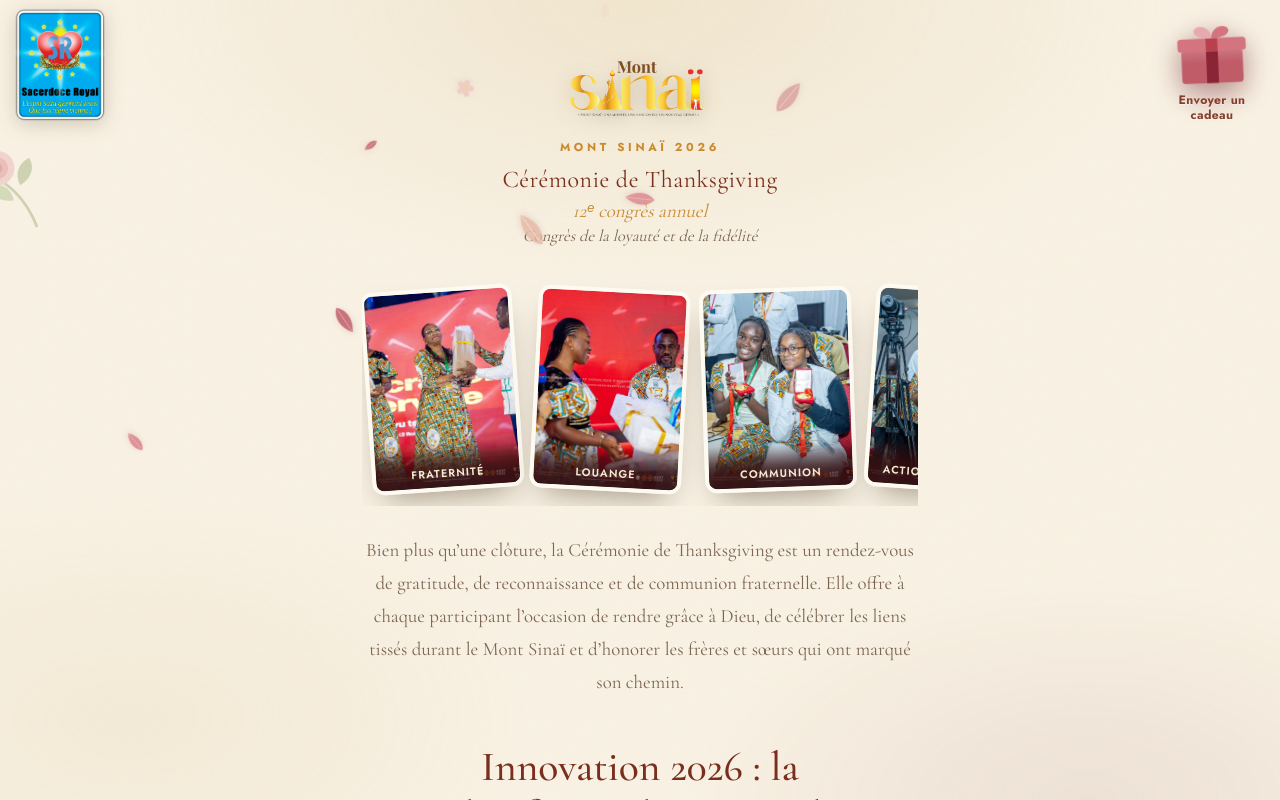
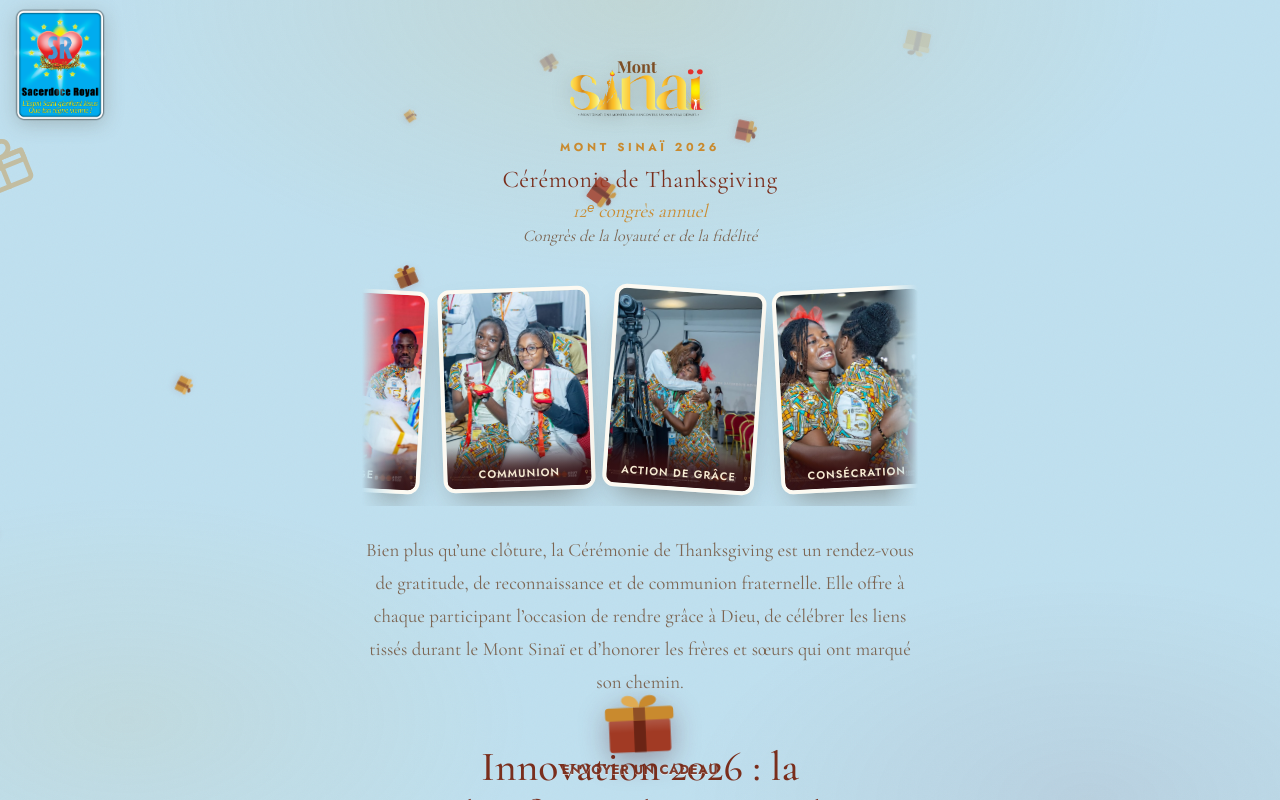
Before and after one commit to Sminth/pain2vie, a Next.js app: page / in a window 1280 px wide. Built offline with nearby package versions, Linux system fonts and the light colour scheme.

Commit message:
animation css sinai

```diff
--- a/app/globals.css
+++ b/app/globals.css
@@ -1,8 +1,8 @@
 :root {
   /* palette Mont Sinaï : or/ambré de la montagne, brun du texte "Mont",
    * rouge de la flamme — avec une touche de bleu du logo Sacerdoce Royal. */
-  --paper: #f9f2e4;
-  --paper-2: #f2e6cd;
+  --paper: #bfe0ef;
+  --paper-2: #a7cfe3;
   --card-face: #fdf9ef;
   --ink: #3d2b1f;
   --ink-soft: #7c6552;
@@ -139,6 +139,13 @@
   box-shadow:
     0 20px 40px -12px rgba(72, 16, 25, 0.6),
     inset 0 1px 0 rgba(255, 255, 255, 0.18);
+}
+
+.feast-gift-cta {
+  display: inline-flex;
+  align-items: center;
+  gap: 10px;
+  text-decoration: none;
 }
 
 .ghost {
@@ -934,7 +941,7 @@
 .feast-inner {
   max-width: 600px;
   margin: 0 auto;
-  padding: clamp(46px, 8vh, 76px) 22px calc(46px + env(safe-area-inset-bottom));
+  padding: clamp(46px, 8vh, 76px) 22px calc(140px + env(safe-area-inset-bottom));
   display: flex;
   flex-direction: column;
   align-items: center;
@@ -1009,14 +1016,31 @@
 .feast-cards {
   width: 100%;
   margin: 34px 0 10px;
+  overflow: hidden;
+  padding: 8px 0 16px;
+  -webkit-mask-image: linear-gradient(90deg, transparent, #000 6%, #000 94%, transparent);
+  mask-image: linear-gradient(90deg, transparent, #000 6%, #000 94%, transparent);
+}
+
+.feast-cards-track {
   display: flex;
   align-items: flex-start;
   gap: clamp(10px, 3vw, 16px);
-  overflow-x: auto;
-  overflow-y: visible;
-  padding: 8px 4px 16px;
-  scroll-snap-type: x proximity;
-  -webkit-overflow-scrolling: touch;
+  width: max-content;
+  animation: feast-cards-scroll 32s linear infinite;
+}
+
+.feast-cards:hover .feast-cards-track {
+  animation-play-state: paused;
+}
+
+@keyframes feast-cards-scroll {
+  from {
+    transform: translateX(0);
+  }
+  to {
+    transform: translateX(-50%);
+  }
 }
 
 .feast-card {
@@ -1034,7 +1058,6 @@
   transform: rotate(var(--rot, 0deg));
   transition: transform 0.35s cubic-bezier(0.22, 1, 0.36, 1);
   cursor: pointer;
-  scroll-snap-align: center;
   -webkit-tap-highlight-color: transparent;
 }
 
@@ -1550,6 +1573,7 @@
   position: absolute;
   z-index: 0;
   opacity: 0.4;
+  color: var(--gold);
   pointer-events: none;
 }
 
@@ -1813,7 +1837,7 @@
   position: absolute;
   inset: 4px 8px;
   border-radius: 50%;
-  background: radial-gradient(circle, rgba(192, 91, 104, 0.5), transparent 70%);
+  background: radial-gradient(circle, rgba(161, 58, 36, 0.45), transparent 70%);
   filter: blur(5px);
   z-index: -1;
 }
@@ -1831,6 +1855,34 @@
   text-align: center;
   line-height: 1.2;
   text-shadow: 0 1px 0 rgba(255, 255, 255, 0.6);
+}
+
+/* variante « en ligne » : le même bouton animé, mais fixé en permanence en
+ * bas de l'écran — il reste visible pendant tout le défilement de la page. */
+.gift-trigger--inline {
+  position: fixed;
+  top: auto;
+  right: auto;
+  left: 50%;
+  bottom: max(16px, calc(env(safe-area-inset-bottom) + 10px));
+  transform: translateX(-50%);
+  width: auto;
+  z-index: 25;
+  padding: 6px 12px;
+}
+
+.gift-trigger--inline:hover {
+  transform: translateX(-50%) translateY(-2px);
+}
+
+.gift-trigger--inline .gift-trigger-box {
+  transform: scale(1.1);
+}
+
+.gift-trigger--inline .gift-trigger-label {
+  font-size: 0.82rem;
+  letter-spacing: 0.05em;
+  text-transform: uppercase;
 }
 
 .gift-close {
--- a/components/Experience.tsx
+++ b/components/Experience.tsx
@@ -7,7 +7,6 @@
 import BibleReveal from "./BibleReveal";
 import LightReveal from "./LightReveal";
 import IntroFeast from "./IntroFeast";
-import GiftTrigger from "./gift/GiftTrigger";
 
 const STORAGE_KEY = "saintete-famille-drawn";
 const TOTAL = CARDS.length;
@@ -50,7 +49,6 @@
   return (
     <main className="stage">
       <div className="grain" />
-      <GiftTrigger />
       <AnimatePresence mode="wait">
         {phase === "intro" && <IntroFeast key="intro" onStart={() => draw()} />}
         {phase === "reveal" && card && (
--- /dev/null
+++ b/components/GiftShower.tsx
@@ -0,0 +1,99 @@
+"use client";
+
+import { motion } from "framer-motion";
+
+/* Pluie de petits cadeaux — remplace la pluie de pétales sur l'accueil. */
+
+const GIFT_COLORS: Array<[string, string, string]> = [
+  ["#a13a24", "#6b2415", "#c98a2e"], // boîte, ruban, nœud
+  ["#c98a2e", "#8f4f26", "#e0ab52"],
+  ["#8f4f26", "#6b2415", "#c98a2e"],
+];
+
+function GiftGlyph({ colors }: { colors: [string, string, string] }) {
+  const [box, ribbon, bow] = colors;
+  return (
+    <svg viewBox="0 0 24 22" width="100%" height="100%" aria-hidden>
+      <rect x="3" y="9" width="18" height="11" rx="1.4" fill={box} />
+      <rect x="10" y="9" width="4" height="11" fill={ribbon} />
+      <rect x="2" y="5.5" width="20" height="4" rx="1.4" fill={bow} />
+      <rect x="10" y="5.5" width="4" height="4" fill={ribbon} />
+      <path d="M12 5.5C12 2.5 9 1 7 2.2c-1.6 1-.8 3.4 5 3.3Z" fill={bow} />
+      <path d="M12 5.5C12 2.5 15 1 17 2.2c1.6 1 .8 3.4-5 3.3Z" fill={ribbon} />
+    </svg>
+  );
+}
+
+const BURST = Array.from({ length: 40 }, (_, i) => {
+  const ang = i * 137.5 * (Math.PI / 180);
+  const R = 110 + (i % 9) * 46;
+  return {
+    dx: Math.cos(ang) * R,
+    dy: Math.sin(ang) * R * 0.72 + 120 + (i % 7) * 46,
+    rot: (i % 2 ? 1 : -1) * (110 + (i % 8) * 34),
+    scale: 0.6 + (i % 5) * 0.12,
+    dur: 2 + (i % 8) * 0.18,
+    delay: (i % 12) * 0.04,
+    size: 16 + (i % 5) * 6,
+    colors: GIFT_COLORS[i % GIFT_COLORS.length],
+  };
+});
+
+const AMBIENT = Array.from({ length: 14 }, (_, i) => ({
+  left: (i * 6.9 + (i % 4) * 7) % 100,
+  drift: 18 + (i % 5) * 12,
+  r0: i * 24,
+  r1: i * 24 + (i % 2 ? 200 : -200),
+  dur: 9 + (i % 6) * 1.6,
+  delay: (i % 14) * 0.6,
+  size: 14 + (i % 4) * 6,
+  colors: GIFT_COLORS[i % GIFT_COLORS.length],
+}));
+
+export default function GiftShower() {
+  return (
+    <div className="petals" aria-hidden>
+      {BURST.map((g, i) => (
+        <motion.span
+          key={`b${i}`}
+          className="petal petal--burst"
+          style={{ width: g.size, height: g.size }}
+          initial={{ x: 0, y: 0, rotate: 0, scale: 0.2, opacity: 0 }}
+          animate={{
+            x: g.dx,
+            y: g.dy,
+            rotate: g.rot,
+            scale: g.scale,
+            opacity: [0, 1, 1, 0],
+          }}
+          transition={{ duration: g.dur, delay: g.delay, ease: [0.16, 0.6, 0.3, 1] }}
+        >
+          <GiftGlyph colors={g.colors} />
+        </motion.span>
+      ))}
+
+      {AMBIENT.map((g, i) => (
+        <motion.span
+          key={`a${i}`}
+          className="petal"
+          style={{ left: `${g.left}%`, width: g.size, height: g.size }}
+          initial={{ y: "-12vh", rotate: g.r0, opacity: 0 }}
+          animate={{
+            y: "116vh",
+            x: [0, g.drift, -g.drift, 0],
+            rotate: [g.r0, g.r1],
+            opacity: [0, 0.9, 0.9, 0],
+          }}
+          transition={{
+            y: { duration: g.dur, delay: g.delay, repeat: Infinity, ease: "linear" },
+            rotate: { duration: g.dur, delay: g.delay, repeat: Infinity, ease: "linear" },
+            x: { duration: g.dur * 0.9, delay: g.delay, repeat: Infinity, ease: "easeInOut" },
+            opacity: { duration: g.dur, delay: g.delay, repeat: Infinity, ease: "easeInOut" },
+          }}
+        >
+          <GiftGlyph colors={g.colors} />
+        </motion.span>
+      ))}
+    </div>
+  );
+}
--- a/components/IntroFeast.tsx
+++ b/components/IntroFeast.tsx
@@ -2,8 +2,9 @@
 
 import { useEffect, useRef, useState } from "react";
 import { AnimatePresence, motion } from "framer-motion";
-import { ChapelOrnament } from "./icons";
-import RosePetals, { PotButtonContent, RoseSprig } from "./flowers";
+import { ChapelOrnament, GiftIcon } from "./icons";
+import GiftShower from "./GiftShower";
+import GiftTrigger from "./gift/GiftTrigger";
 
 const easeOut = [0.22, 1, 0.36, 1] as const;
 
@@ -69,29 +70,14 @@
   );
 }
 
-export default function IntroFeast({ onStart }: { onStart: () => void }) {
+export default function IntroFeast(_props: { onStart: () => void }) {
   const scrollRef = useRef<HTMLDivElement>(null);
-  const ctaRef = useRef<HTMLButtonElement>(null);
   const [zoomIndex, setZoomIndex] = useState<number | null>(null);
-  const [ctaVisible, setCtaVisible] = useState(false);
 
   const go = (dir: number) =>
     setZoomIndex((i) =>
       i === null ? i : (i + dir + PHOTOS.length) % PHOTOS.length,
     );
-
-  /* le bouton flotte tant que le vrai bouton (en bas) n'est pas à l'écran */
-  useEffect(() => {
-    const root = scrollRef.current;
-    const target = ctaRef.current;
-    if (!root || !target) return;
-    const io = new IntersectionObserver(
-      ([entry]) => setCtaVisible(entry.isIntersecting),
-      { root, threshold: 0.6 },
-    );
-    io.observe(target);
-    return () => io.disconnect();
-  }, []);
 
   /* navigation clavier dans le carrousel */
   useEffect(() => {
@@ -121,7 +107,7 @@
 
   return (
     <>
-    <RosePetals />
+    <GiftShower />
     <motion.section
       className="feast"
       ref={scrollRef}
@@ -145,12 +131,12 @@
         />
       </motion.div>
 
-      {/* fleurs décoratives de part et d'autre */}
+      {/* cadeaux décoratifs de part et d'autre */}
       <span className="feast-flora feast-flora--1" aria-hidden>
-        <RoseSprig size={104} />
+        <GiftIcon size={72} />
       </span>
       <span className="feast-flora feast-flora--2" aria-hidden>
-        <RoseSprig size={128} />
+        <GiftIcon size={88} />
       </span>
 
       <div className="feast-inner">
@@ -177,15 +163,19 @@
         </motion.p>
 
         <motion.div className="feast-cards" {...rise(0.46)}>
-          {PHOTOS.map((p, i) => (
+          <div className="feast-cards-track">
+            {[0, 1].map((copy) =>
+              PHOTOS.map((p, i) => (
                 <FeastCard
-              key={p.src}
+                  key={`${p.src}-${copy}`}
                   photo={p}
                   index={i}
                   rot={ROTATIONS[i] ?? 0}
                   onOpen={setZoomIndex}
                 />
-          ))}
+              )),
+            )}
+          </div>
         </motion.div>
 
         <div className="feast-text">
@@ -220,40 +210,13 @@
           Dieu vous bénisse
         </motion.p>
 
-        <motion.div className="feast-cta" {...inView(0.05)}>
-          <p className="feast-cta-lead">Et toi, cette semaine&nbsp;?</p>
-          <p className="feast-question">Quelle parole t’accompagne cette semaine&nbsp;?</p>
-          <p className="feast-question">Quel est ton défi de la semaine&nbsp;?</p>
-          <button
-            className="pot-btn"
-            ref={ctaRef}
-            onClick={onStart}
-            aria-label="Reçois ta pétale du jour"
-          >
-            <PotButtonContent />
-          </button>
-        </motion.div>
+        <motion.p className="feast-cta-lead" {...inView(0.05)}>
+          Envoie un cadeau à un frère ou une sœur
+        </motion.p>
       </div>
     </motion.section>
 
-    <div className="feast-float-wrap">
-      <AnimatePresence>
-        {!ctaVisible && zoomIndex === null && (
-          <motion.button
-            type="button"
-            className="pot-btn pot-btn--float"
-            onClick={onStart}
-            aria-label="Reçois ta pétale du jour"
-            initial={{ opacity: 0, y: 24 }}
-            animate={{ opacity: 1, y: 0 }}
-            exit={{ opacity: 0, y: 24 }}
-            transition={{ duration: 0.35, ease: easeOut }}
-          >
-            <PotButtonContent />
-          </motion.button>
-        )}
-      </AnimatePresence>
-    </div>
+    <GiftTrigger className="gift-trigger--inline" />
 
     <AnimatePresence>
       {zoomIndex !== null && (
--- a/components/gift/GiftTrigger.tsx
+++ b/components/gift/GiftTrigger.tsx
@@ -5,17 +5,16 @@
 
 const easeOut = [0.22, 1, 0.36, 1] as const;
 
-/* Boîte-cadeau animée, posée en flottant sur l'accueil : point d'entrée du
- * parcours « envoyer un cadeau » (thème → message → style d'envoi → lien). */
-export default function GiftTrigger() {
+/* Boîte-cadeau animée : point d'entrée du parcours « envoyer un cadeau »
+ * (thème → message → style d'envoi → lien). Réutilisable en flottant
+ * (coin de l'écran) ou en ligne (bouton dans la page, via `className`). */
+export default function GiftTrigger({ className = "" }: { className?: string }) {
   return (
-    <Link href="/cadeau" className="gift-trigger" aria-label="Envoyer un cadeau">
-      <motion.span
-        className="gift-trigger-glow"
-        animate={{ opacity: [0.35, 0.6, 0.35], scale: [0.92, 1.08, 0.92] }}
-        transition={{ duration: 3.2, repeat: Infinity, ease: "easeInOut" }}
-        aria-hidden
-      />
+    <Link
+      href="/cadeau"
+      className={`gift-trigger${className ? ` ${className}` : ""}`}
+      aria-label="Envoyer un cadeau"
+    >
       <motion.svg
         className="gift-trigger-box"
         viewBox="0 0 64 56"
@@ -26,23 +25,23 @@
         animate={{ rotate: [-3, 3, -3], y: [0, -3, 0] }}
         transition={{ duration: 2.6, repeat: Infinity, ease: "easeInOut" }}
       >
-        <rect x="6" y="24" width="52" height="28" rx="3" fill="#c05b68" />
+        <rect x="6" y="24" width="52" height="28" rx="3" fill="#a13a24" />
         <rect x="6" y="24" width="52" height="28" rx="3" fill="url(#giftShade)" />
-        <rect x="27" y="24" width="10" height="28" fill="#8a2535" />
+        <rect x="27" y="24" width="10" height="28" fill="#6b2415" />
         <motion.g
           style={{ originX: "32px", originY: "18px" }}
           animate={{ rotate: [0, -6, 0, 4, 0] }}
           transition={{ duration: 2.6, repeat: Infinity, ease: "easeInOut", delay: 0.15 }}
         >
-          <rect x="3" y="14" width="58" height="11" rx="3" fill="#d4747f" />
-          <rect x="27" y="14" width="10" height="11" fill="#b8414e" />
+          <rect x="3" y="14" width="58" height="11" rx="3" fill="#c98a2e" />
+          <rect x="27" y="14" width="10" height="11" fill="#8f4f26" />
           <path
             d="M32 14C32 6 24 2 19 5c-4 2.4-2 9 13 9Z"
-            fill="#e7a9af"
+            fill="#e0ab52"
           />
           <path
             d="M32 14C32 6 40 2 45 5c4 2.4 2 9-13 9Z"
-            fill="#d4747f"
+            fill="#c98a2e"
           />
         </motion.g>
         <defs>
```
Also changed, not shown: app/layout.tsx (+6 -4 lines). Lines whose indentation alone changed are shown as unchanged.
